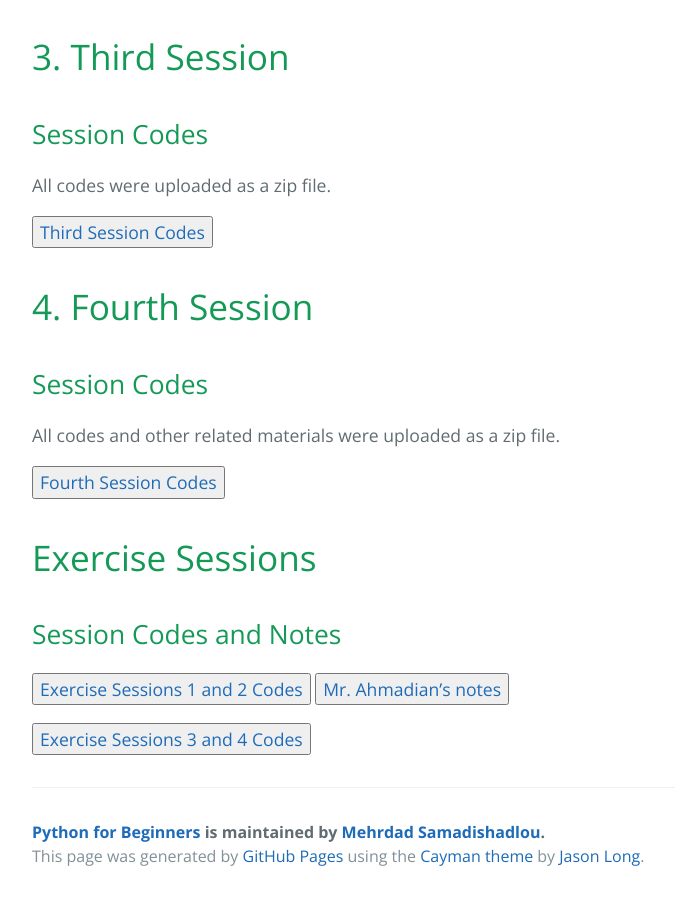
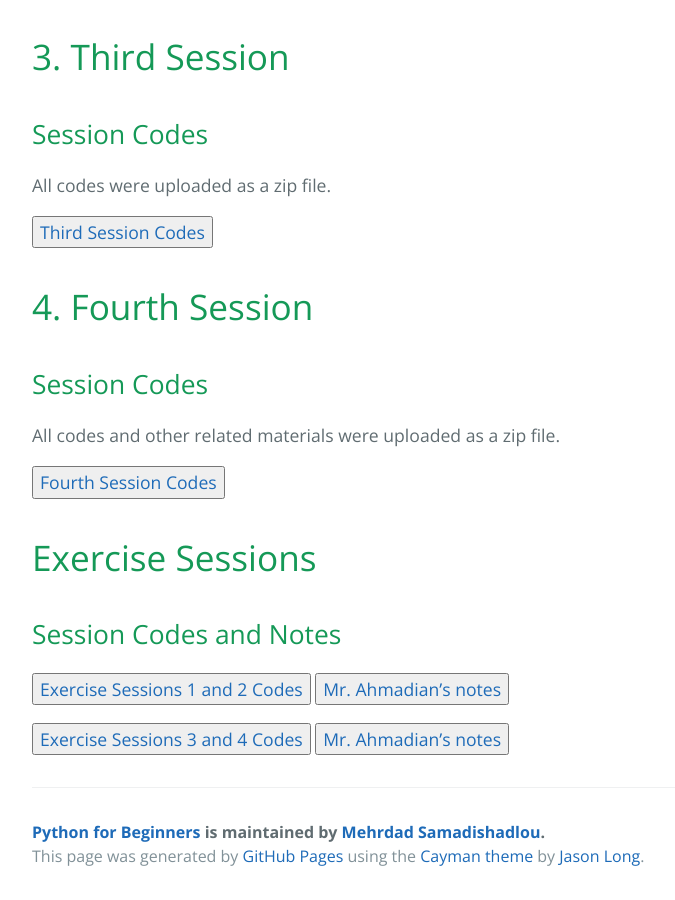
Before and after one commit to MehrdadSamadishadlou/Python_for_Beginners, a Jekyll site: the page built from materials.md, in a window 1280 px wide and 900 px high, scrolled down 2430 px. Shown: the whole window, without its empty margins (192-867 px from the left). Built offline with Jekyll 4.4.1, drawn with Linux system fonts in a browser that asks for light colours.

Commit message:
Update materials.md

```diff
--- a/materials.md
+++ b/materials.md
@@ -108,4 +108,4 @@ All codes and other related materials were uploaded as a zip file.
 <a href="https://drive.google.com/file/d/1rVaHwsHf1ay8_A3M8mIHAEQtKl2Vrv7O/view?usp=sharing" target="_blank"><button>Exercise Sessions 1 and 2 Codes</button></a> <a href="https://drive.google.com/file/d/1NcczipgceGW2nEoF-u8Nsn83bW5Moieu/view?usp=sharing" target="_blank"><button>Mr. Ahmadian's notes</button></a>
 
 
-<a href="https://drive.google.com/file/d/1zJZ2Gj47ivufe5sB5S240FIOaepBWXIH/view?usp=sharing" target="_blank"><button>Exercise Sessions 3 and 4 Codes</button></a>
+<a href="https://drive.google.com/file/d/1zJZ2Gj47ivufe5sB5S240FIOaepBWXIH/view?usp=sharing" target="_blank"><button>Exercise Sessions 3 and 4 Codes</button></a> <a href="https://drive.google.com/file/d/1uFwkAbNC3U9XEmuSaCGz5ZD0ggGGoUIQ/view?usp=sharing" target="_blank"><button>Mr. Ahmadian's notes</button></a>
```
